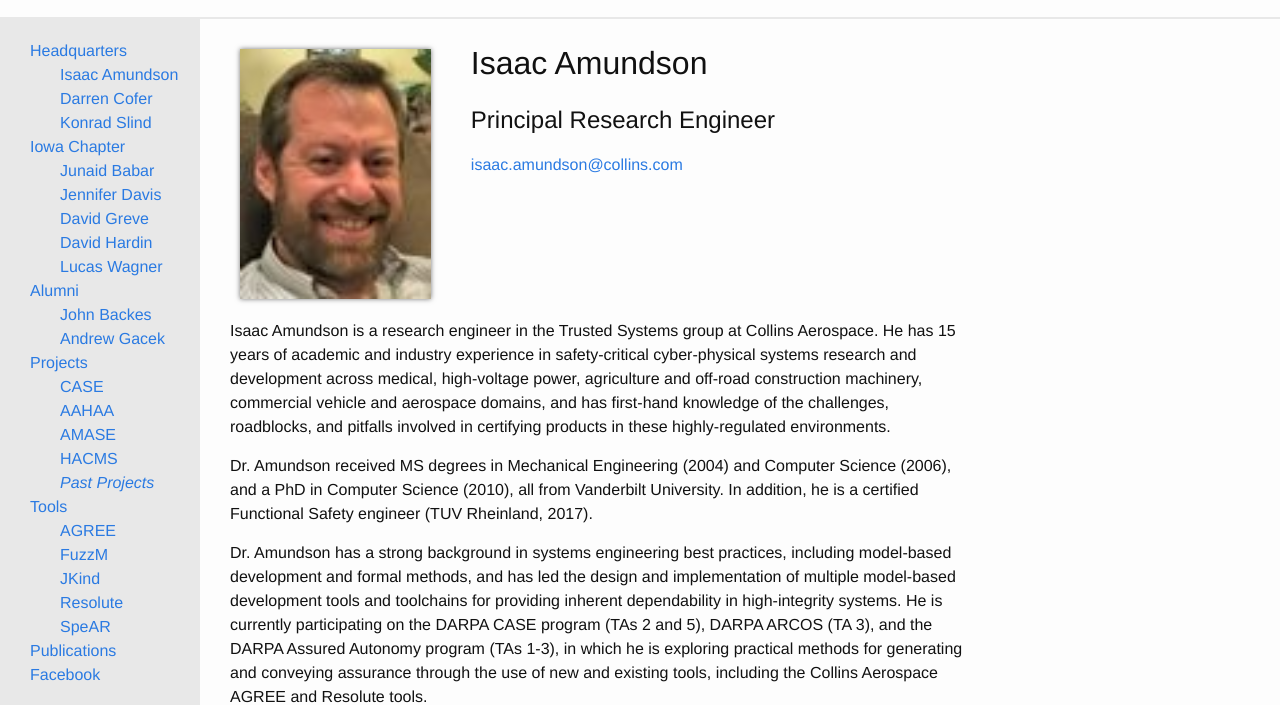
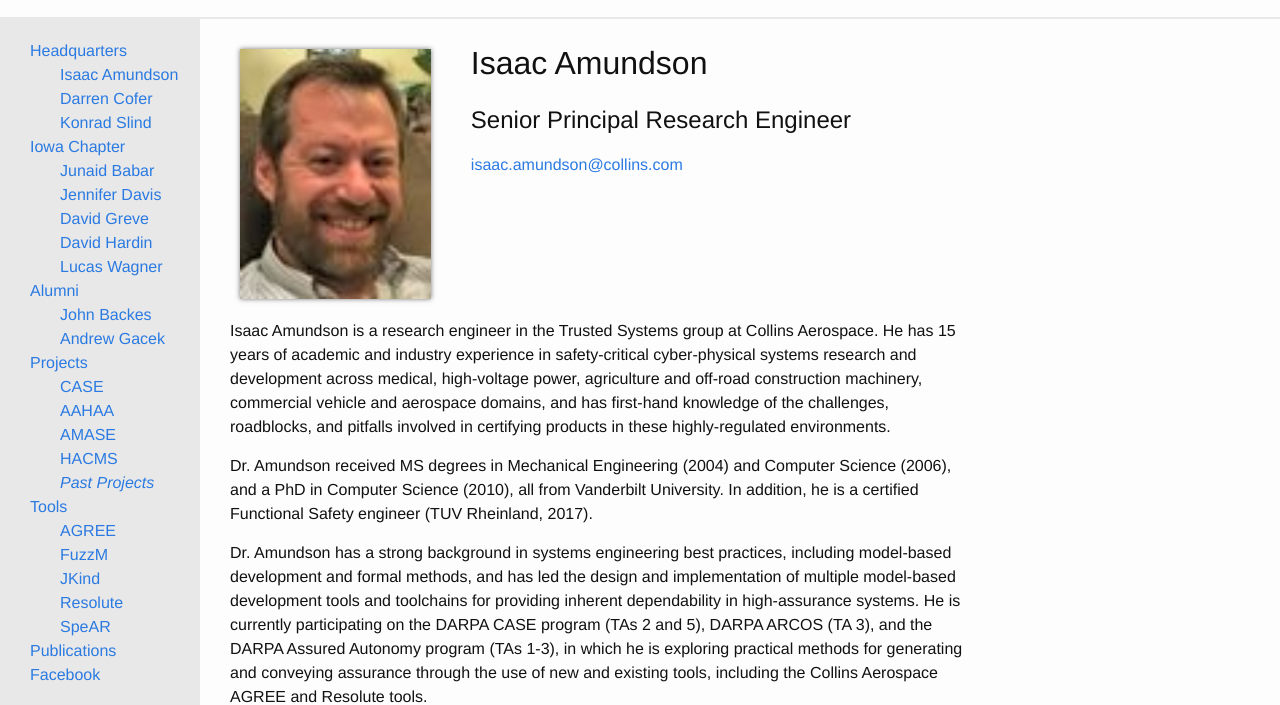
Before and after one commit to loonwerks/loonwerks.github.io, a Jekyll site: the page built from people/isaac-amundson.html, in a window 1280 px wide. Shown: the part 136-841 px from the top of the page. Built offline with Jekyll 4.4.1, drawn with Linux system fonts in a browser that asks for light colours; Markdown is read by kramdown in place of the engine named in the settings.

Commit message:
Update isaac-amundson.html

```diff
--- a/people/isaac-amundson.html
+++ b/people/isaac-amundson.html
@@ -4,12 +4,12 @@ fullname: Isaac Amundson
 sort: Amundson
 author_key: I. Amundson
 email: isaac.amundson@collins.com
-position: Principal Research Engineer
+position: Senior Principal Research Engineer
 picture: /images/amundson.jpg
 location: minnesota
 ---
 
 <p>Isaac Amundson is a research engineer in the Trusted Systems group at Collins Aerospace.  He has 15 years of academic and industry experience in safety-critical cyber-physical systems research and development across medical, high-voltage power, agriculture and off-road construction machinery, commercial vehicle and aerospace domains, and has first-hand knowledge of the challenges, roadblocks, and pitfalls involved in certifying products in these highly-regulated environments.</p>
 <p>Dr. Amundson received MS degrees in Mechanical Engineering (2004) and Computer Science (2006), and a PhD in Computer Science (2010), all from Vanderbilt University.  In addition, he is a certified Functional Safety engineer (TUV Rheinland, 2017).</p>
-<p>Dr. Amundson has a strong background in systems engineering best practices, including model-based development and formal methods, and has led the design and implementation of multiple model-based development tools and toolchains for providing inherent dependability in high-integrity systems.
+<p>Dr. Amundson has a strong background in systems engineering best practices, including model-based development and formal methods, and has led the design and implementation of multiple model-based development tools and toolchains for providing inherent dependability in high-assurance systems.
 He is currently participating on the DARPA CASE program (TAs 2 and 5), DARPA ARCOS (TA 3), and the DARPA Assured Autonomy program (TAs 1-3), in which he is exploring practical methods for generating and conveying assurance through the use of new and existing tools, including the Collins Aerospace AGREE and Resolute tools.</p>
```
